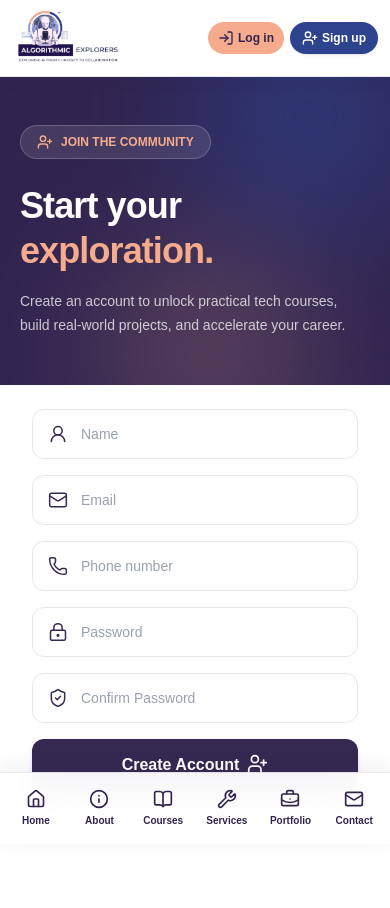
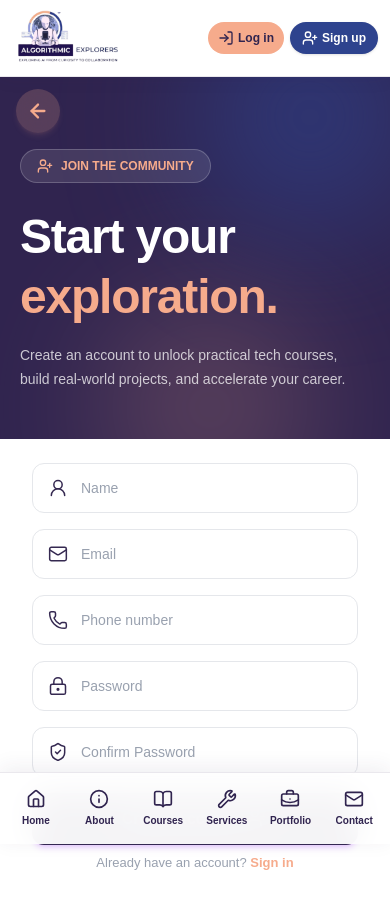
Before and after one commit to Elite-tch/algorithmic-explorers, a Next.js app: page /auth/signup in a window 390 px wide. Shown: the top 908 px of the page. Built offline with nearby package versions, Linux system fonts and the light colour scheme.

Commit message:
feat: Add Back button to Mobile login Hero

```diff
--- a/app/auth/signup/_components/MobileSignUpHero.jsx
+++ b/app/auth/signup/_components/MobileSignUpHero.jsx
@@ -1,7 +1,7 @@
 "use client";
 import React from "react";
 import { UserPlus, Mail, Lock, User } from "lucide-react";
-import Link from "next/link";
+import BackButton from "@/app/components/layout/BackButton";
 
 export default function MobileSignupHero() {
   return (
@@ -11,14 +11,15 @@ export default function MobileSignupHero() {
       <div className="pointer-events-none absolute -bottom-20 left-1/4 h-56 w-56 rounded-full bg-[#f6ab8c] opacity-20 blur-3xl" />
 
       <div className="relative mx-auto flex max-w-lg flex-col gap-10 px-5 py-12 sm:px-8 sm:py-16">
-        {/* Header Text Section */}
+        {/* Button and Texts*/}
+        <BackButton />
         <div>
-          <span className="inline-flex items-center gap-2 rounded-full border border-white/20 bg-white/10 px-4 py-2 text-xs font-semibold text-[#f6ab8c] sm:text-sm">
+          <span className="mt-6 inline-flex items-center gap-2 rounded-full border border-white/20 bg-white/10 px-4 py-2 text-xs font-semibold text-[#f6ab8c] sm:text-sm">
             <UserPlus size={16} />
             JOIN THE COMMUNITY
           </span>
 
-          <h1 className="mt-6 text-4xl font-extrabold leading-tight tracking-tight text-white sm:text-5xl">
+          <h1 className="mt-6 text-5xl font-extrabold leading-tight tracking-tight text-white">
             Start your
             <br />
             <span className="text-[#f6ab8c]">exploration.</span>
```
